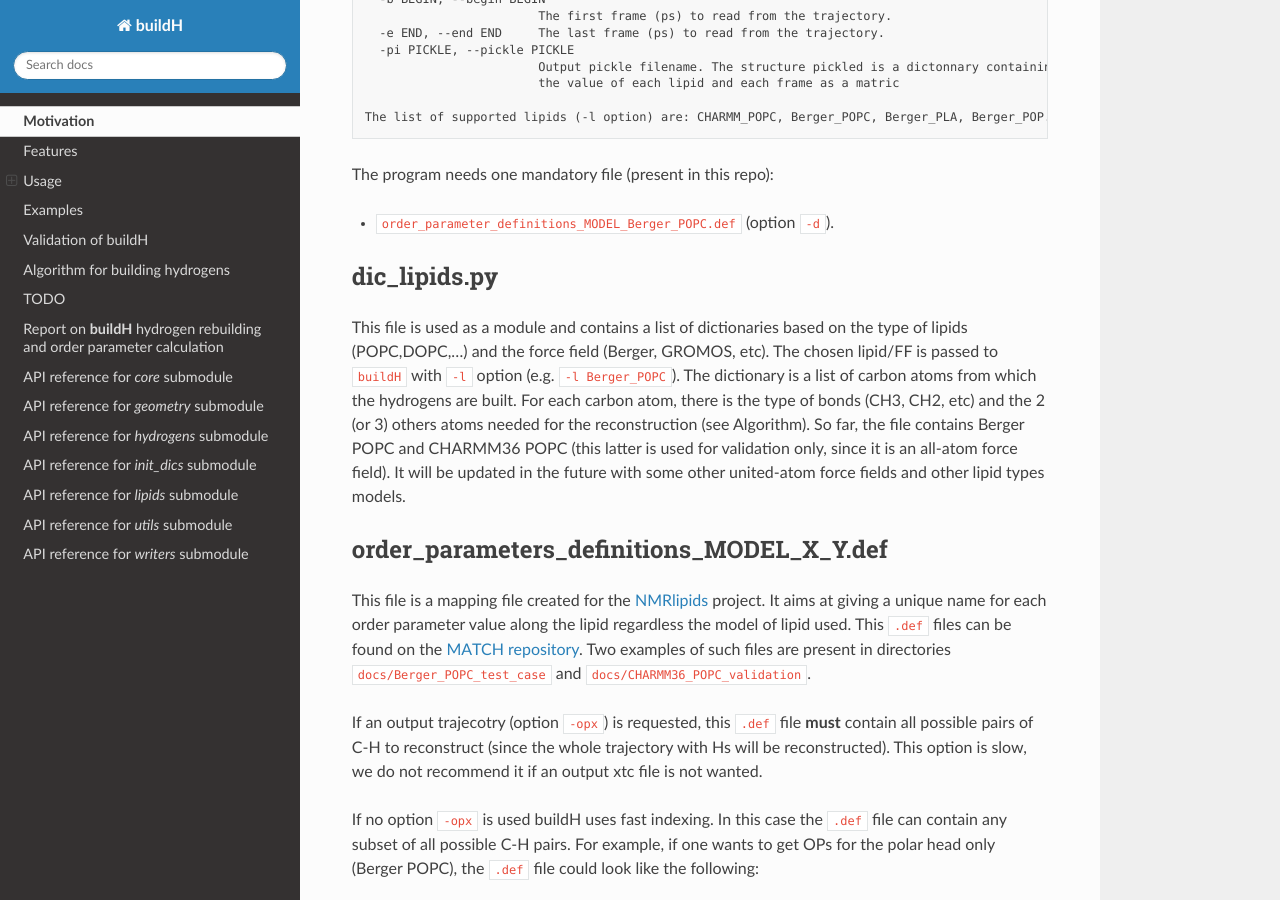
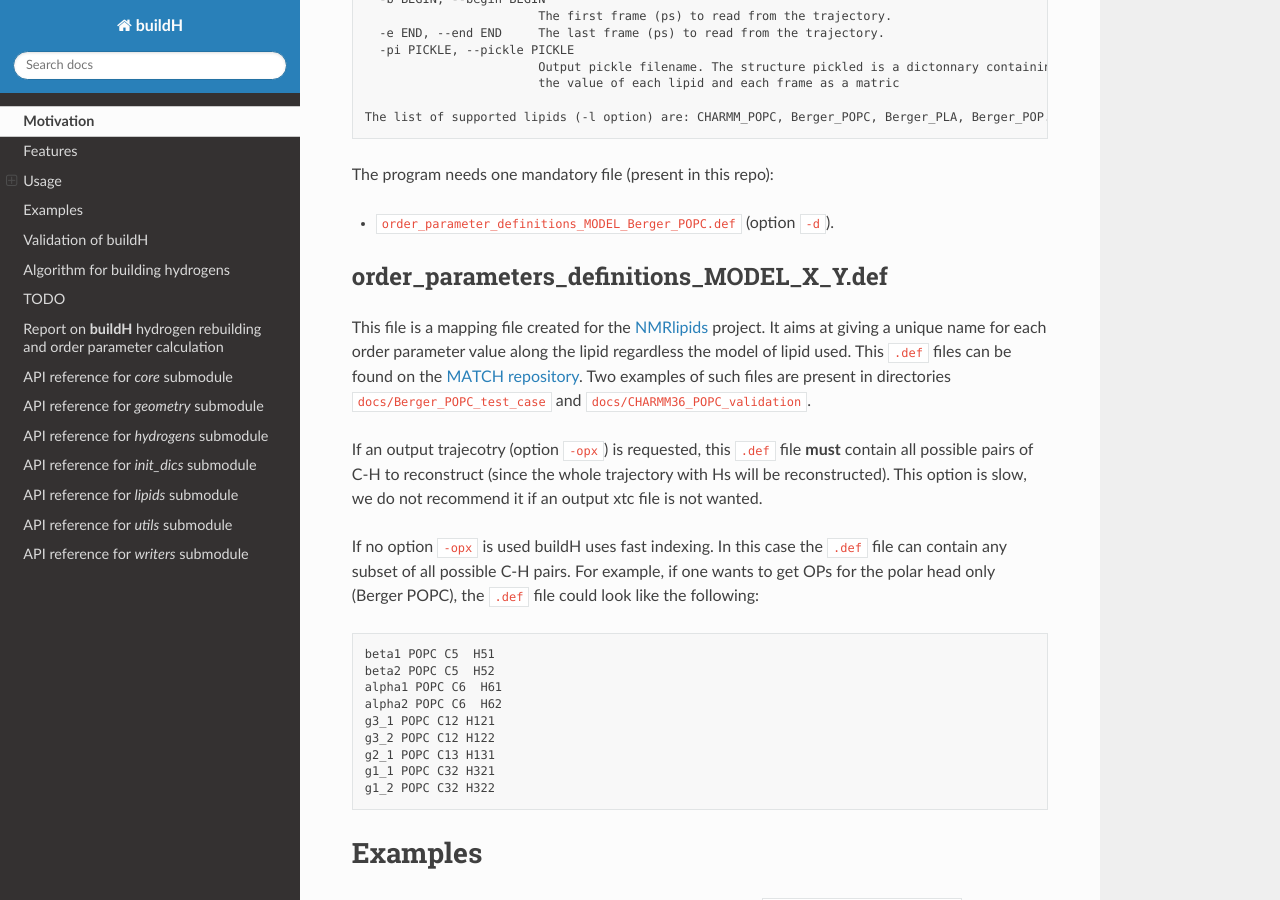
Before and after one commit to patrickfuchs/buildH, a Sphinx documentation site: the page built from docs/buildh.md, in a window 1280 px wide and 900 px high, scrolled down 1250 px. Built offline with Sphinx 7.4.7 and the Read the Docs theme 2.0.0, drawn with Linux system fonts in a browser that asks for light colours.

Commit message:
Clean docs

```diff
--- a/docs/buildh.md
+++ b/docs/buildh.md
@@ -66,14 +66,6 @@ The list of supported lipids (-l option) are: CHARMM_POPC, Berger_POPC, Berger_P
 
 The program needs one mandatory file (present in this repo):
 - `order_parameter_definitions_MODEL_Berger_POPC.def` (option `-d`).
-
-
-#### dic_lipids.py
-
-This file is used as a module and contains a list of dictionaries based on the type of lipids (POPC,DOPC,...) and the force field (Berger, GROMOS, etc). The chosen lipid/FF is passed to `buildH` with `-l` option (e.g. `-l Berger_POPC`).
-The dictionary is a list of carbon atoms from which the hydrogens are built.
-For each carbon atom, there is the type of bonds (CH3, CH2, etc) and the 2 (or 3) others atoms needed for the reconstruction (see Algorithm).
-So far, the file contains Berger POPC and CHARMM36 POPC (this latter is used for validation only, since it is an all-atom force field). It will be updated in the future with some other united-atom force fields and other lipid types models.
 
 #### order_parameters_definitions_MODEL_X_Y.def
 
```
